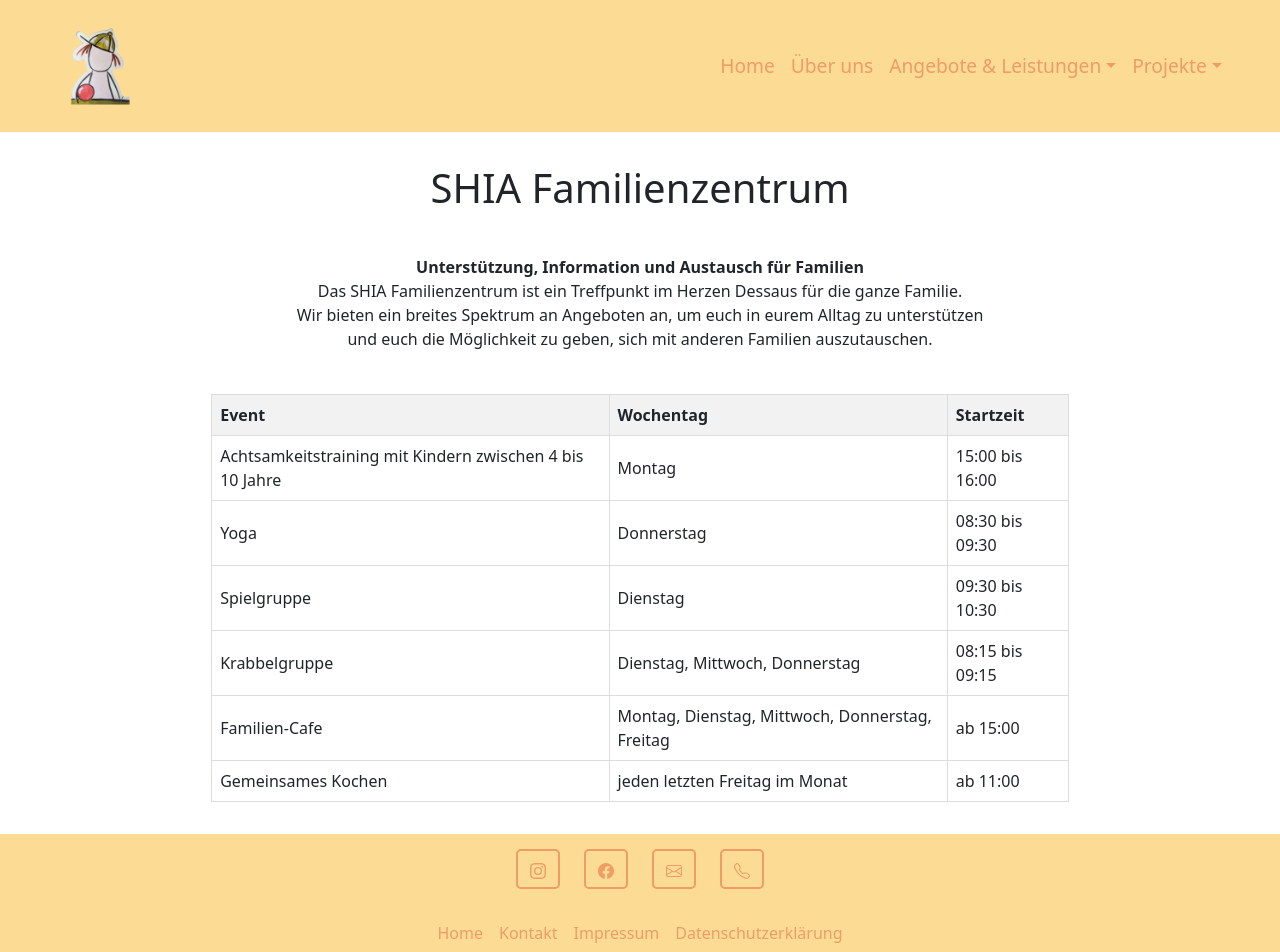
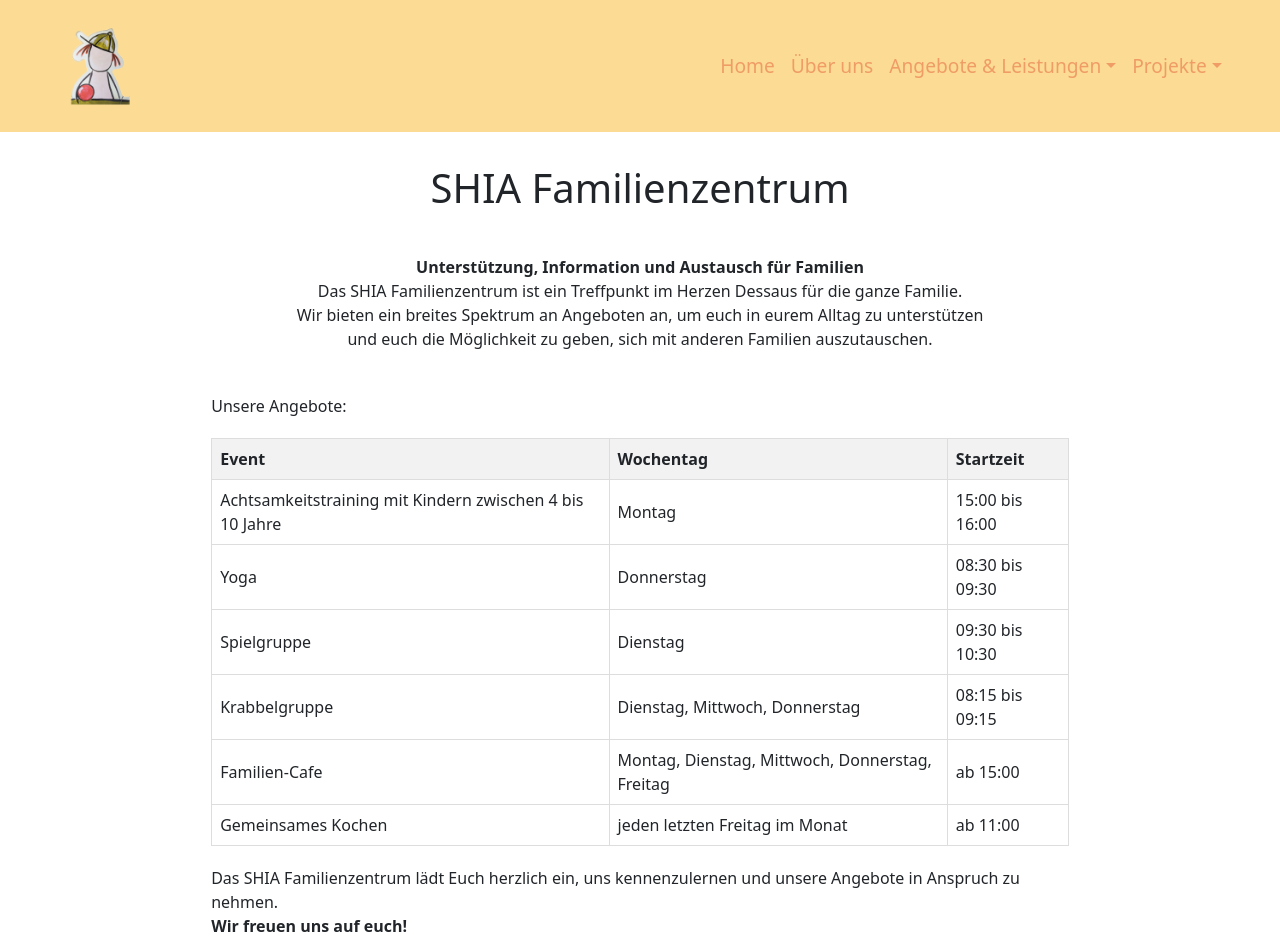
Before and after one commit to sebastianbraeutigam/shia-familienzentrum-website, a React (Create React App) app: page / in a window 1280 px wide. Shown: the top 952 px of the page. Built offline with nearby package versions, Linux system fonts and the light colour scheme.

Commit message:
add home.css + change events.json

```diff
--- a/src/components/pages/home/EventTable.css
+++ b/src/components/pages/home/EventTable.css
@@ -1,6 +1,9 @@
 .eventTable {
     width: 100%;
     border-collapse: collapse;
+    margin-top: 20px;
+    margin-bottom: 20px;
+
 }
 
 .eventTable th, .eventTable td {
--- a/src/components/pages/home/home.jsx
+++ b/src/components/pages/home/home.jsx
@@ -1,5 +1,6 @@
 import React, { Component } from 'react';
 import EventTable from './eventTable';
+import './home.css';
 
 class Home extends Component {
     state = {  }
@@ -14,7 +15,16 @@ class Home extends Component {
                         Wir bieten ein breites Spektrum an Angeboten an, um euch in eurem Alltag zu unterstützen <br />
                         und euch die Möglichkeit zu geben, sich mit anderen Familien auszutauschen.
                     </p>
+                    <p>
+                        Unsere Angebote:
+                    </p>
                     <EventTable />
+                    <p>
+                        Das SHIA Familienzentrum lädt Euch herzlich ein, uns kennenzulernen und unsere Angebote in Anspruch zu nehmen.
+                    </p>
+                    <p>
+                        <strong>Wir freuen uns auf euch!</strong>
+                    </p>
                 </>;
     }
 }
--- a/src/data/events.json
+++ b/src/data/events.json
@@ -1,30 +1,36 @@
 [
     {
+        "id": "1",
         "event": "Achtsamkeitstraining mit Kindern zwischen 4 bis 10 Jahre",
         "page": "/angebote-leistungen/achtsamkeitstraining",
         "weekday": "Montag",
         "time": "15:00 bis 16:00"
     }, {
+        "id": "2",
         "event": "Yoga",
         "page": "",
         "weekday": "Donnerstag",
         "time": "08:30 bis 09:30"
     }, {
+        "id": "3",
         "event": "Spielgruppe",
         "page": "/angebote-leistungen/spielgruppe",
         "weekday": "Dienstag",
         "time": "09:30 bis 10:30"
     }, {
+        "id": "4",
         "event": "Krabbelgruppe",
         "page": "",
         "weekday": "Dienstag, Mittwoch, Donnerstag",
         "time": "08:15 bis 09:15"
     }, {
+        "id": "5",
         "event": "Familien-Cafe",
         "page": "/angebote-leistungen/familiencafe",
         "weekday": "Montag, Dienstag, Mittwoch, Donnerstag, Freitag",
         "time": "ab 15:00"
     }, {
+        "id": "6",
         "event": "Gemeinsames Kochen",
         "page": "/angebote-leistungen/cooking",
         "weekday": "jeden letzten Freitag im Monat",
```
Also changed, not shown: src/components/pages/home/home.css (added).
